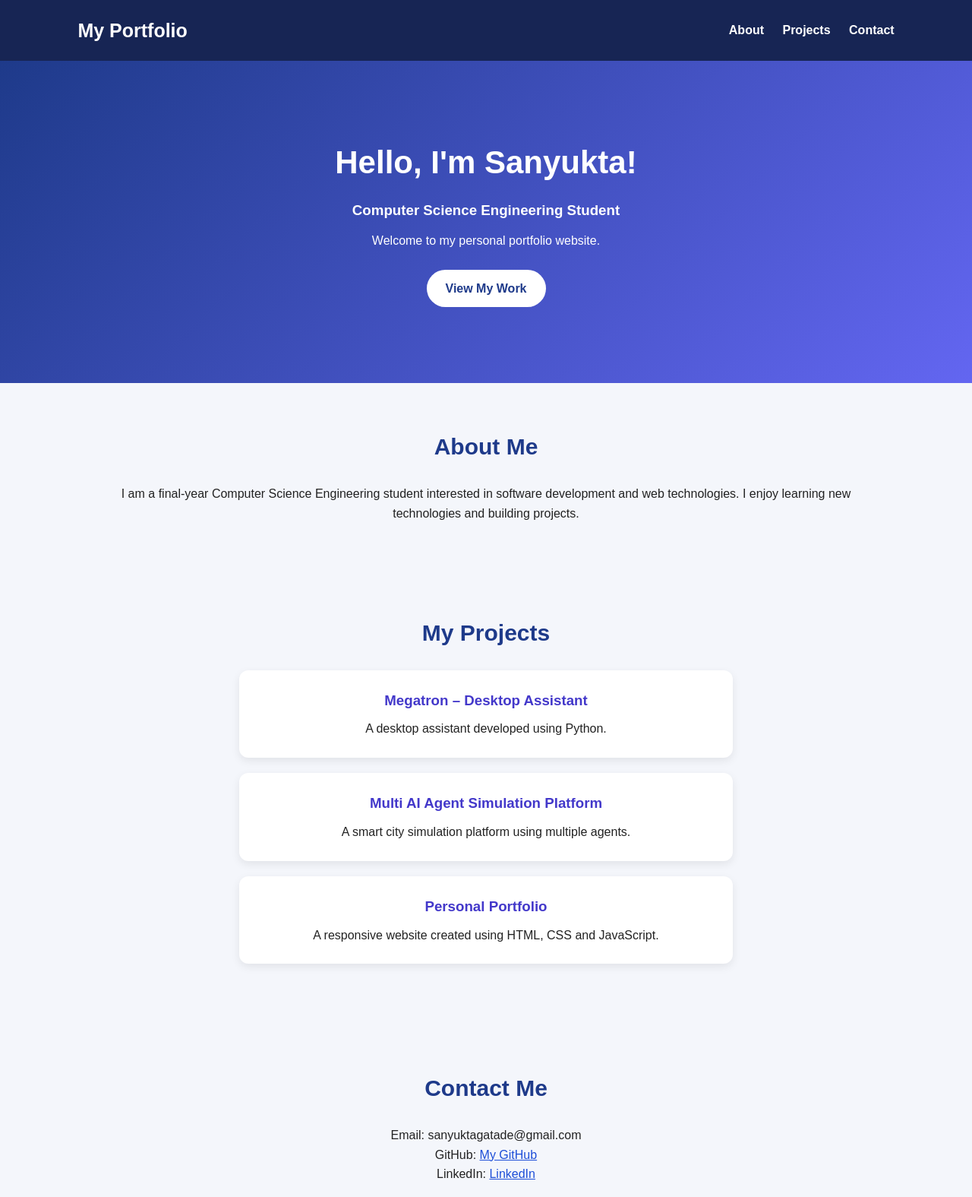
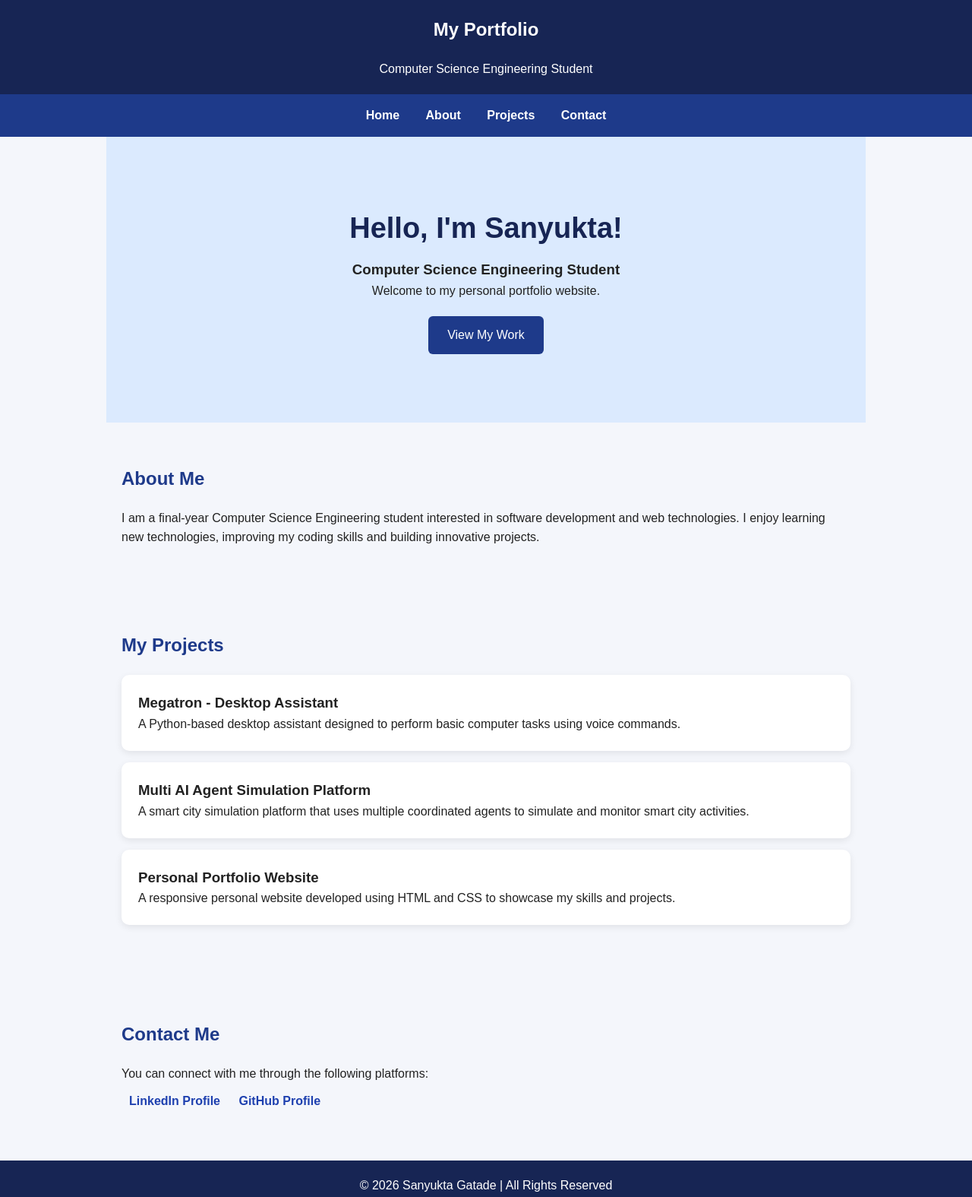
Before and after one commit to sanyuktagatade-svg/apexplanet-task-4, a plain HTML site: page index.html in a window 1280 px wide. Shown: the top 1575 px of the page at 76% size. Drawn offline with Linux system fonts and the light colour scheme.

Commit message:
Revise portfolio layout and content in index.html
Updated portfolio details and styling in index.html.

```diff
--- a/index.html
+++ b/index.html
@@ -3,24 +3,128 @@
 <head>
     <meta charset="UTF-8">
     <meta name="viewport" content="width=device-width, initial-scale=1.0">
-  <title>My Personal Portfolio</title>
-  <link rel="stylesheet" href="style.css">
+    <title>Sanyukta Gatade | Portfolio</title>
+
+    <style>
+        * {
+            margin: 0;
+            padding: 0;
+            box-sizing: border-box;
+            scroll-behavior: smooth;
+        }
+
+        body {
+            font-family: Arial, sans-serif;
+            background: #f4f6fb;
+            color: #222;
+            line-height: 1.6;
+        }
+
+        header {
+            background: #172554;
+            color: white;
+            padding: 20px;
+            text-align: center;
+        }
+
+        nav {
+            background: #1e3a8a;
+            padding: 15px;
+            text-align: center;
+        }
+
+        nav a {
+            color: white;
+            text-decoration: none;
+            margin: 0 15px;
+            font-weight: bold;
+        }
+
+        nav a:hover {
+            color: #facc15;
+        }
+
+        section {
+            padding: 55px 20px;
+            max-width: 1000px;
+            margin: auto;
+        }
+
+        #home {
+            text-align: center;
+            padding: 90px 20px;
+            background: #dbeafe;
+        }
+
+        h1 {
+            font-size: 38px;
+            color: #172554;
+            margin-bottom: 10px;
+        }
+
+        h2 {
+            color: #1e3a8a;
+            margin-bottom: 20px;
+        }
+
+        .btn {
+            display: inline-block;
+            background: #1e3a8a;
+            color: white;
+            padding: 12px 25px;
+            margin-top: 20px;
+            text-decoration: none;
+            border-radius: 6px;
+        }
+
+        .btn:hover {
+            background: #2563eb;
+        }
+
+        .project {
+            background: white;
+            padding: 22px;
+            margin: 15px 0;
+            border-radius: 10px;
+            box-shadow: 0 3px 10px #00000015;
+        }
+
+        .contact-links a {
+            display: inline-block;
+            color: #1e40af;
+            margin: 10px;
+            font-weight: bold;
+            text-decoration: none;
+        }
+
+        footer {
+            background: #172554;
+            color: white;
+            text-align: center;
+            padding: 20px;
+        }
+    </style>
 </head>
+
 <body>
 
 <header>
-    <h2>My Portfolio</h2>
+    <h2 style="color:white;">My Portfolio</h2>
+    <p>Computer Science Engineering Student</p>
+</header>
+
 <nav>
+    <a href="#home">Home</a>
     <a href="#about">About</a>
     <a href="#projects">Projects</a>
     <a href="#contact">Contact</a>
 </nav>
-  </header>
 
-  <section class="hero">
+<section id="home">
     <h1>Hello, I'm Sanyukta!</h1>
     <h3>Computer Science Engineering Student</h3>
     <p>Welcome to my personal portfolio website.</p>
+
     <a href="#projects" class="btn">View My Work</a>
 </section>
 
@@ -29,39 +133,63 @@
     <p>
         I am a final-year Computer Science Engineering student
         interested in software development and web technologies.
-      I enjoy learning new technologies and building projects.
+        I enjoy learning new technologies, improving my coding
+        skills and building innovative projects.
     </p>
 </section>
 
 <section id="projects">
     <h2>My Projects</h2>
+
     <div class="project">
-      <h3>Megatron – Desktop Assistant</h3>
-      <p>A desktop assistant developed using Python.</p>
+        <h3>Megatron - Desktop Assistant</h3>
+        <p>
+            A Python-based desktop assistant designed to perform
+            basic computer tasks using voice commands.
+        </p>
     </div>
+
     <div class="project">
         <h3>Multi AI Agent Simulation Platform</h3>
-      <p>A smart city simulation platform using multiple agents.</p>
+        <p>
+            A smart city simulation platform that uses multiple
+            coordinated agents to simulate and monitor
+            smart city activities.
+        </p>
     </div>
+
     <div class="project">
-      <h3>Personal Portfolio</h3>
-      <p>A responsive website created using HTML, CSS and JavaScript.</p>
+        <h3>Personal Portfolio Website</h3>
+        <p>
+            A responsive personal website developed using
+            HTML and CSS to showcase my skills and projects.
+        </p>
     </div>
 </section>
 
 <section id="contact">
     <h2>Contact Me</h2>
-    <p>Email: sanyuktagatade@gmail.com</p>
-    <p>GitHub: <a href="https://github.com/sanyuktagatade-svg">My GitHub</a></p>
-    <p>LinkedIn: <a href="https://www.linkedin.com/in/sanyukta-gatade-0a5b382b7" target="_blank">
-    LinkedIn
-    </a></p>
+
+    <p>You can connect with me through the following platforms:</p>
+
+    <div class="contact-links">
+
+        <a href="https://www.linkedin.com/in/sanyukta-gatade-0a5b382b7"
+           target="_blank" rel="noopener noreferrer">
+            LinkedIn Profile
+        </a>
+
+        <a href="https://github.com/sanyuktagatade-svg"
+           target="_blank" rel="noopener noreferrer">
+            GitHub Profile
+        </a>
+
+    </div>
 </section>
 
 <footer>
-    <p>© 2026 Sanyukta | Personal Portfolio</p>
+    <p>© 2026 Sanyukta Gatade | All Rights Reserved</p>
 </footer>
 
-  <script src="script.js"></script>
 </body>
 </html>
```
Lines whose indentation alone changed are shown as unchanged.
